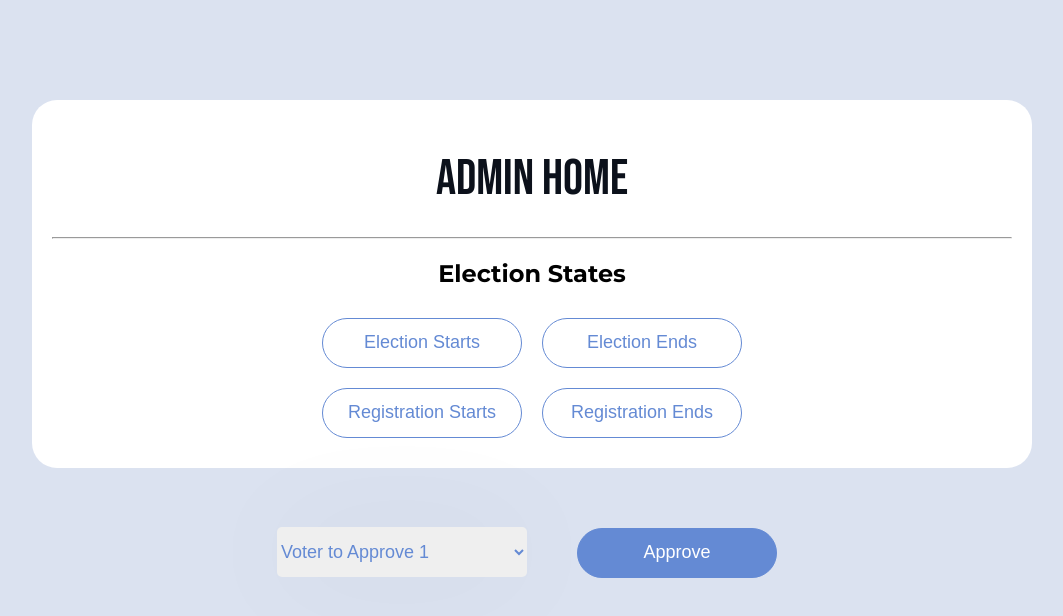
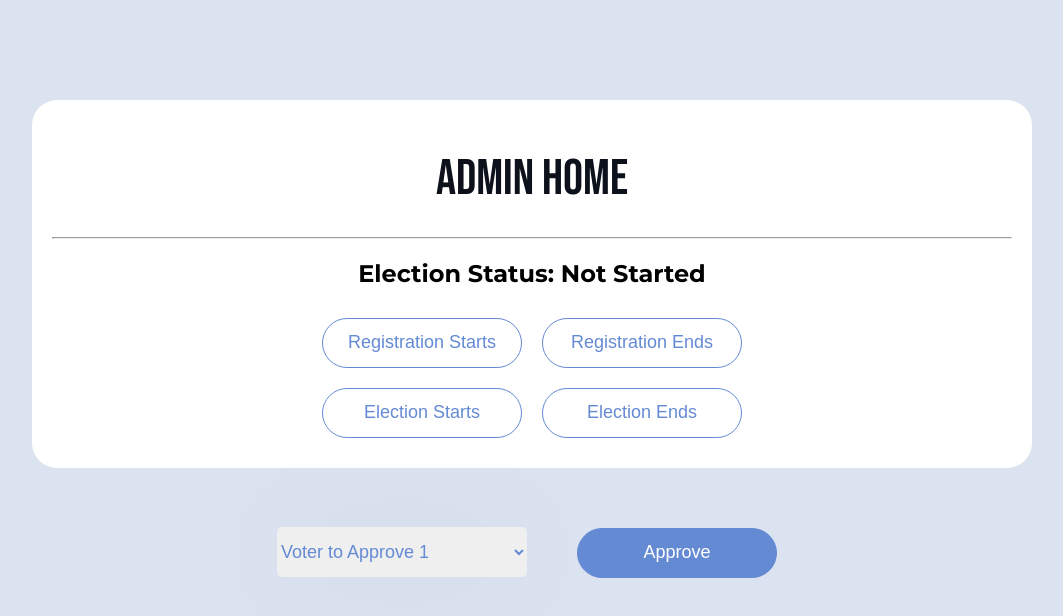
Before and after one commit to shuveksha/voting_dapp, a React (Create React App) app: page /AdminHome in a window 1280 px wide. Shown: the top 616 px of the page, without its empty margins (108-1171 px from the left). Built offline with nearby package versions, Linux system fonts and the light colour scheme.

Commit message:
some ui tweaks

```diff
--- a/src/index.css
+++ b/src/index.css
@@ -147,7 +147,7 @@ code {
 
 .approve-voter option{
   color: #648AD4;
-  font-size: 14px;
+  font-size: 18px;
   width: 200px;
   height: 50px;
   left: 1560px;
--- a/src/pages/Admin/AdminHome.jsx
+++ b/src/pages/Admin/AdminHome.jsx
@@ -1,17 +1,18 @@
-import React from 'react'
+import React, { useState } from 'react'
 
 const AdminHome = () => {
+    const [electionStatus, setElectionStatus] = useState("Not Started")
     return (
         <>
             <div className='admin-home'>
                 <h1>Admin Home</h1>
-                <hr/>
-                <h2>Election States</h2>
+                <hr />
+                <h2>Election Status:<span> {electionStatus}</span></h2>
                 <div className='election-states'>
+                    <button>Registration Starts</button>
+                    <button>Registration Ends</button><br />
                     <button>Election Starts</button>
-                    <button>Election Ends</button><br/>
-                    <button>Registration Starts</button>
-                    <button>Registration Ends</button>
+                    <button>Election Ends</button>
                 </div>
             </div>
             <div className='approve-voter'>
```
Lines whose indentation alone changed are shown as unchanged.
